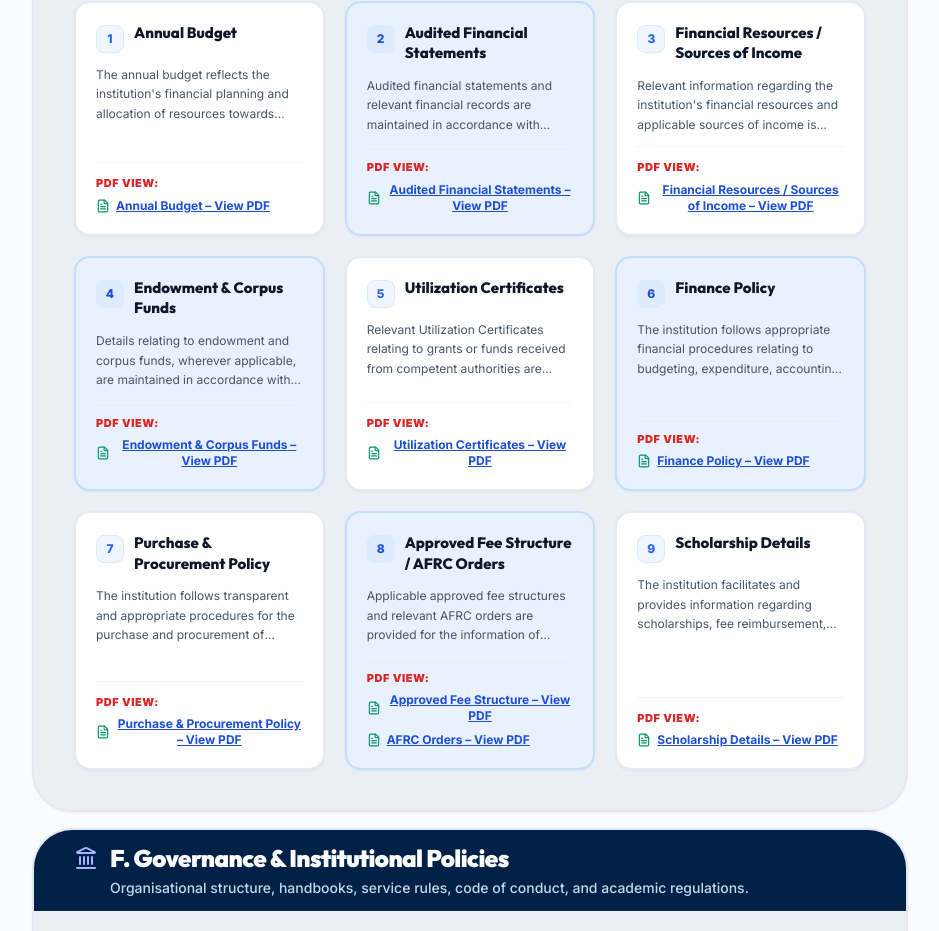
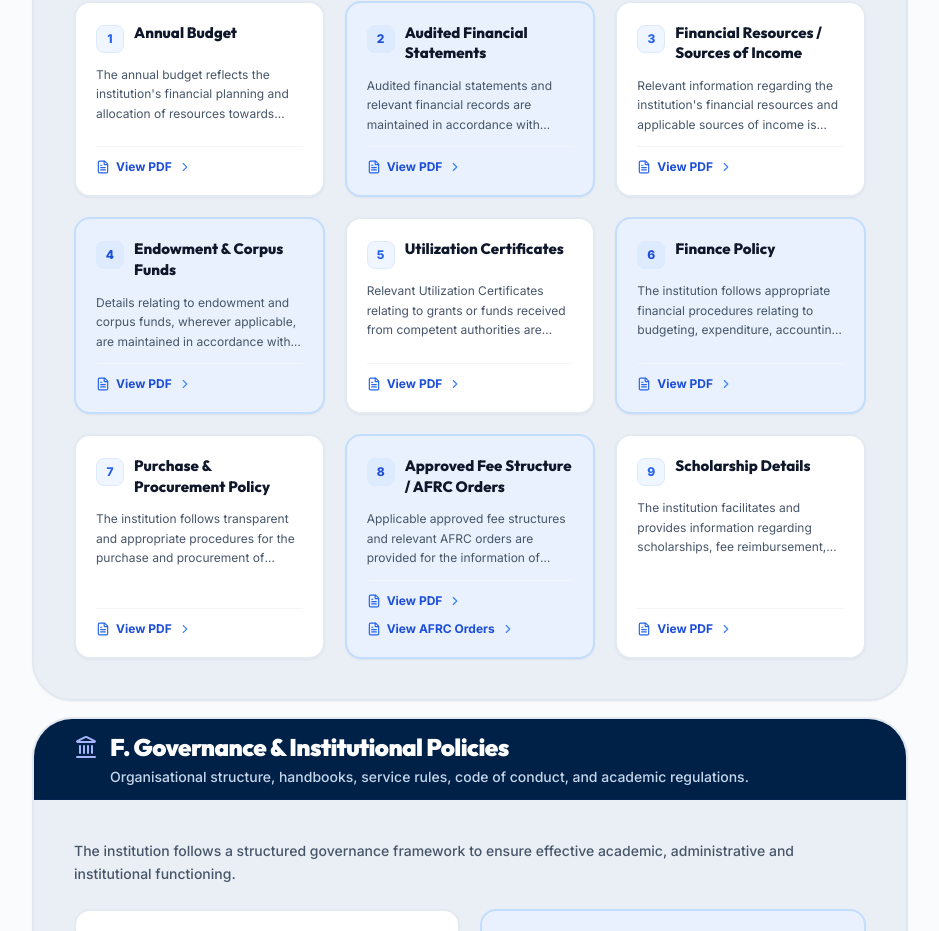
Before and after one commit to magnidigitech/stannscollege, a Next.js app: page /mandatory-disclosures in a window 1280 px wide. Shown: the part 7617-8548 px from the top of the page, without its empty margins (324-1263 px from the left). Built offline with nearby package versions, Linux system fonts and the light colour scheme; no server answers.

Commit message:
Change Section E PDF action from raw label to clean 'View PDF' button

```diff
--- a/src/app/mandatory-disclosures/page.tsx
+++ b/src/app/mandatory-disclosures/page.tsx
@@ -1399,37 +1399,40 @@ export default function MandatoryDisclosuresPage() {
                               )}
                             </div>
 
-                            <div className="flex flex-col gap-1.5 pt-3 border-t border-slate-100/90 mt-auto">
-                              <span className="text-[11px] font-black text-red-600 uppercase tracking-wider">PDF View:</span>
-                              <div className="flex flex-wrap items-center gap-2">
+                            <div className="flex items-center justify-between gap-2 pt-3 border-t border-slate-100/90 mt-auto">
+                              <div className="flex flex-wrap items-center gap-3">
+                                {doc.fileUrl && (
                                   <button
                                     onClick={() => openPdf(doc.fileUrl, doc.title)}
-                                  className="inline-flex items-center gap-1.5 text-xs font-bold text-blue-700 hover:text-blue-900 cursor-pointer"
-                                >
-                                  <FileText className="h-3.5 w-3.5 text-emerald-600 shrink-0" />
-                                  <span className="underline">{doc.btnLabel || doc.title} – View PDF</span>
-                                </button>
+                                    className="inline-flex items-center gap-1.5 text-xs font-bold text-blue-700 hover:text-blue-900 transition-colors group/btn cursor-pointer"
+                                  >
+                                    <FileText className="h-3.5 w-3.5 text-blue-600 shrink-0" />
+                                    <span className="group-hover/btn:underline">View PDF</span>
+                                    <ChevronRight className="h-3.5 w-3.5 transition-transform group-hover/btn:translate-x-0.5 text-blue-500" />
+                                  </button>
+                                )}
                                 {doc.secondFileUrl && (
                                   <button
                                     onClick={() => openPdf(doc.secondFileUrl, doc.secondBtnLabel || doc.title)}
-                                    className="inline-flex items-center gap-1.5 text-xs font-bold text-blue-700 hover:text-blue-900 cursor-pointer"
-                                  >
-                                    <FileText className="h-3.5 w-3.5 text-emerald-600 shrink-0" />
-                                    <span className="underline">{doc.secondBtnLabel || "Additional Document"} – View PDF</span>
-                                  </button>
-                                )}
+                                    className="inline-flex items-center gap-1.5 text-xs font-bold text-blue-700 hover:text-blue-900 transition-colors group/btn cursor-pointer"
+                                  >
+                                    <FileText className="h-3.5 w-3.5 text-blue-600 shrink-0" />
+                                    <span className="group-hover/btn:underline">{doc.secondBtnLabel ? `View ${doc.secondBtnLabel}` : "View PDF"}</span>
+                                    <ChevronRight className="h-3.5 w-3.5 transition-transform group-hover/btn:translate-x-0.5 text-blue-500" />
+                                  </button>
+                                )}
+                              </div>
                               {doc.redirectUrl && (
                                 <a
                                   href={doc.redirectUrl}
                                   target={doc.redirectUrl.startsWith("http") ? "_blank" : "_self"}
                                   rel={doc.redirectUrl.startsWith("http") ? "noopener noreferrer" : undefined}
-                                    className="inline-flex items-center gap-1 text-xs font-bold text-emerald-700 hover:text-emerald-900 cursor-pointer"
+                                  className="inline-flex items-center gap-1 text-xs font-bold text-emerald-700 hover:text-emerald-900 transition-colors cursor-pointer"
                                 >
                                   <ExternalLink className="h-3 w-3 shrink-0" />
                                   <span className="underline">Portal Link</span>
                                 </a>
                               )}
-                              </div>
                             </div>
                           </div>
                         );
```
Lines whose indentation alone changed are shown as unchanged.
